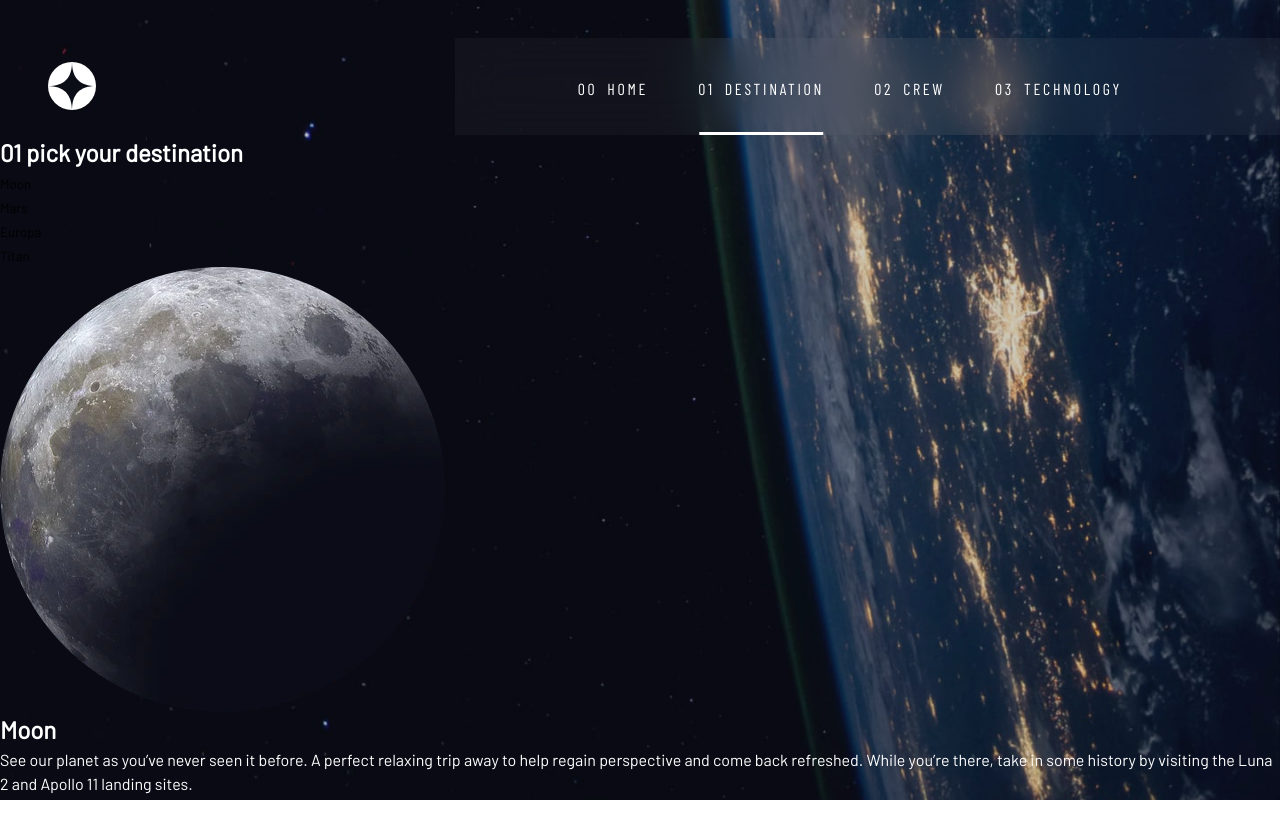
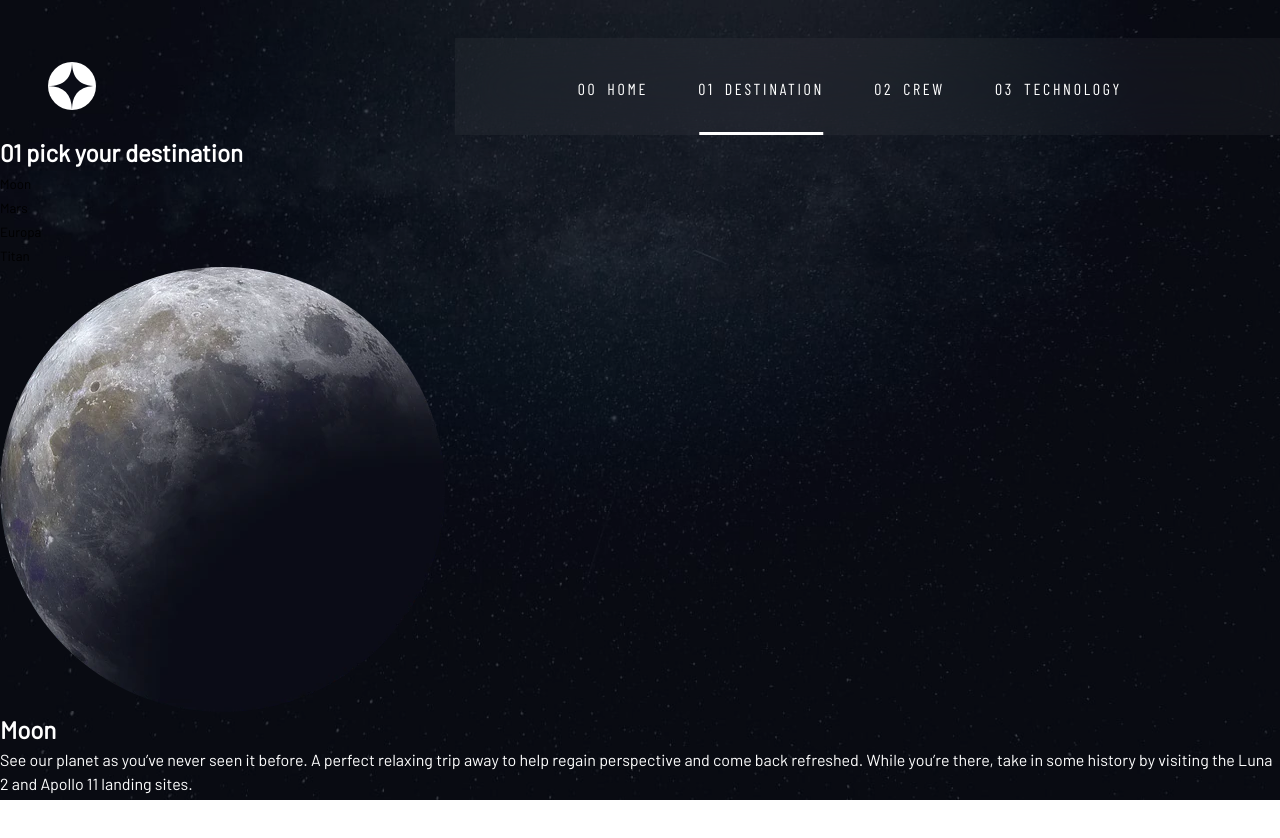
Before and after one commit to JorgeAMendoza/space-tourism-site, a Next.js app: page /destinations in a window 1280 px wide. Shown: the top 838 px of the page. Built offline with nearby package versions, Linux system fonts and the light colour scheme; a web font is replaced by a local one.

Commit message:
adjust page background for each route
using the `usePathname` hook along with data attributes on the body, the
background image will change depending on the route the user is
currently visiting

```diff
--- a/app/layout.module.css
+++ b/app/layout.module.css
@@ -2,6 +2,21 @@
   background: url('/images/home/background-home-mobile.jpg') no-repeat
     center/cover;
   position: relative;
+}
+
+.layoutBody[data-path='/destinations'] {
+  background: url('/images/destination/background-destination-mobile.jpg')
+    no-repeat center/cover;
+}
+
+.layoutBody[data-path='/crew'] {
+  background: url('/images/crew/background-crew-mobile.jpg') no-repeat
+    center/cover;
+}
+
+.layoutBody[data-path='/technology'] {
+  background: url('/images/technology/background-technology-mobile.jpg')
+    no-repeat center/cover;
 }
 
 .layoutBody::before {
@@ -21,6 +36,21 @@
     background: url('/images/home/background-home-tablet.jpg') no-repeat
       center/cover;
   }
+
+  .layoutBody[data-path='/destinations'] {
+    background: url('/images/destination/background-destination-tablet.jpg')
+      no-repeat center/cover;
+  }
+
+  .layoutBody[data-path='/crew'] {
+    background: url('/images/crew/background-crew-tablet.jpg') no-repeat
+      center/cover;
+  }
+
+  .layoutBody[data-path='/technology'] {
+    background: url('/images/technology/background-technology-tablet.jpg')
+      no-repeat center/cover;
+  }
 }
 
 @media screen and (min-width: 1024px) {
@@ -28,4 +58,20 @@
     background: url('/images/home/background-home-desktop.jpg') no-repeat
       center/cover;
   }
+
+  .layoutBody[data-path='/destinations'] {
+    background: url('/images/destination/background-destination-desktop.jpg')
+      no-repeat center/cover;
+    position: relative;
+  }
+
+  .layoutBody[data-path='/crew'] {
+    background: url('/images/crew/background-crew-desktop.jpg') no-repeat
+      center/cover;
+  }
+
+  .layoutBody[data-path='/technology'] {
+    background: url('/images/technology/background-technology-desktop.jpg')
+      no-repeat center/cover;
+  }
 }
--- a/app/layout.tsx
+++ b/app/layout.tsx
@@ -1,8 +1,11 @@
+'use client'
+
 import NavBar from '@/components/NavBar/NavBar'
 import type { Metadata } from 'next'
 import { barlow } from './font'
 import './globals.css'
 import style from './layout.module.css'
+import { usePathname } from 'next/navigation'
 
 export const metadata: Metadata = {
   title: 'Space Tourism',
@@ -15,9 +18,11 @@ export default function RootLayout({
 }: {
   children: React.ReactNode
 }) {
+  const pathname = usePathname()
+
   return (
     <html lang="en" className={barlow.className}>
-      <body className={style.layoutBody}>
+      <body className={style.layoutBody} data-path={pathname}>
         <header>
           <NavBar />
         </header>
```
